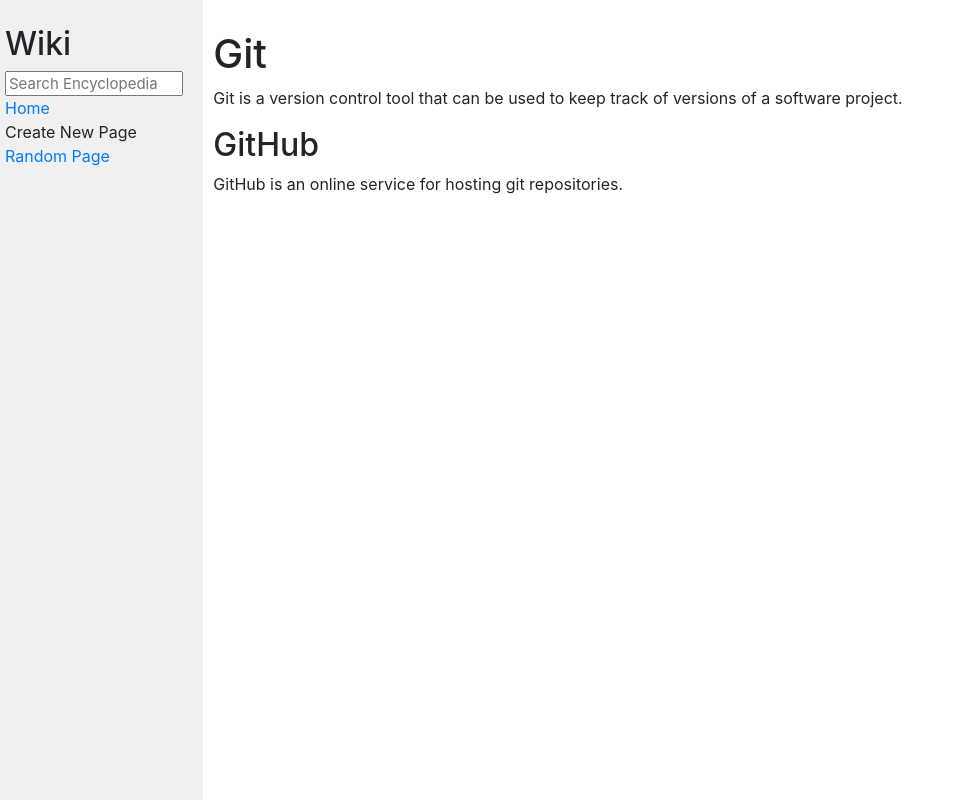
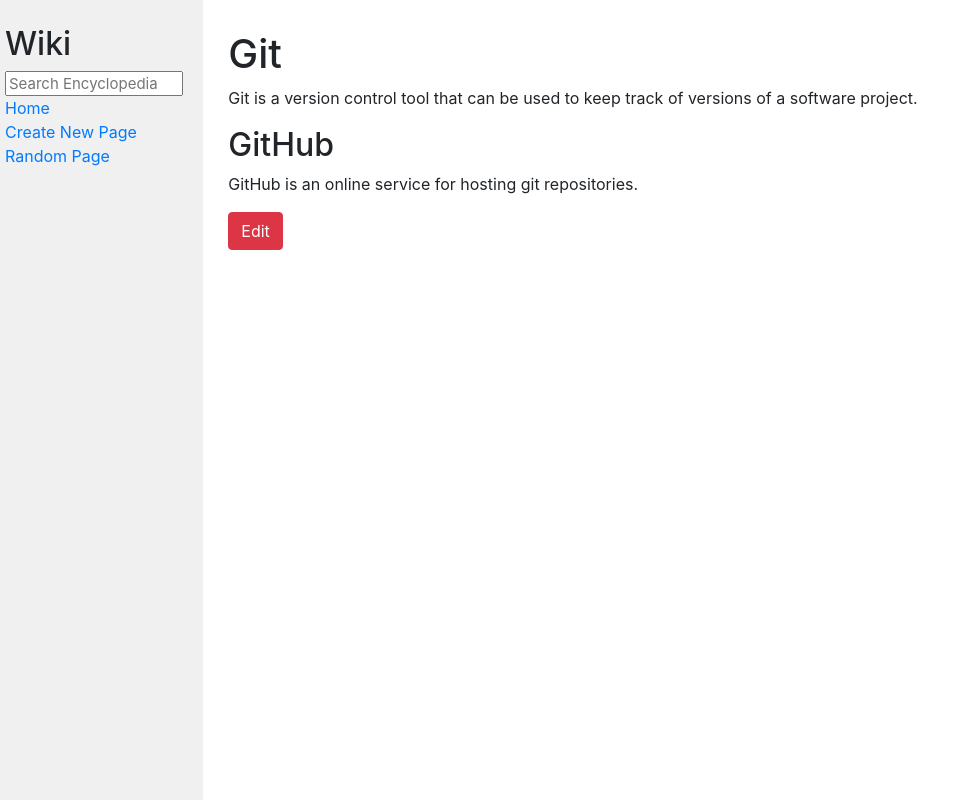
Before and after one commit to visualsoul/wiki, a Django app: page /wiki/Git in a window 1280 px wide. Shown: the whole page, without its empty margins (0-975 px from the left). Run offline with Django 3.2, Linux system fonts and the light colour scheme; some libraries are stand-ins or nearby versions.

Commit message:
Updated functionality

```diff
--- a/encyclopedia/static/encyclopedia/styles.css
+++ b/encyclopedia/static/encyclopedia/styles.css
@@ -36,3 +36,7 @@
 .sidebar h2 {
     margin-top: 5px;
 }
+
+.text_field {
+    width: 80%;
+}
--- a/encyclopedia/templates/encyclopedia/entry.html
+++ b/encyclopedia/templates/encyclopedia/entry.html
@@ -6,8 +6,14 @@
 
 {% block body %}
 
-    <div>
+    <div class="container">
         {{ html_data|safe }}
+
+        <form action="{% url 'edit' %}" method="POST">
+            {% csrf_token %}
+            <input type="hidden" name="title" value="{{ title }}">
+            <input type="submit" class="btn btn-danger" value="Edit">
+        </form>
     </div>
 
 {% endblock %}
--- a/encyclopedia/templates/encyclopedia/index.html
+++ b/encyclopedia/templates/encyclopedia/index.html
@@ -5,6 +5,7 @@
 {% endblock %}
 
 {% block body %}
+    <div class="container">
     <h1>All Pages</h1>
 
     <ul>
@@ -12,5 +13,5 @@
             <li><a href="{% url 'entry' entry %}">{{ entry }}</a></li>
         {% endfor %}
     </ul>
-
+    </div>
 {% endblock %}
--- a/encyclopedia/templates/encyclopedia/layout.html
+++ b/encyclopedia/templates/encyclopedia/layout.html
@@ -20,7 +20,7 @@
                     <a href="{% url 'index' %}">Home</a>
                 </div>
                 <div>
-                    Create New Page
+                    <a href="{% url 'create' %}">Create New Page</a>
                 </div>
                 <div>
                     <a href="{% url 'random_entry' %}">Random Page</a>
--- a/encyclopedia/urls.py
+++ b/encyclopedia/urls.py
@@ -6,5 +6,7 @@
     path("", views.index, name="index"),
     path("wiki/<str:title>", views.entry, name="entry"),
     path("search/", views.search, name="search"),
-    path("random/", views.random_entry, name="random_entry"),
+    path("create/", views.create, name="create"),
+    path("edit/", views.edit, name="edit"),
+    path("random/", views.random_entry, name="random_entry")
 ]
--- a/encyclopedia/views.py
+++ b/encyclopedia/views.py
@@ -1,11 +1,18 @@
 from django.shortcuts import render
 from django.urls import reverse
 from django.http import HttpResponseRedirect, Http404, HttpResponse
+from django import forms
 from . import util
 
 from markdown2 import Markdown
 import random
+
+
 md = Markdown()
+
+class CreateEntryForm(forms.Form):
+    entry_title = forms.CharField(widget=forms.TextInput(attrs={'class': "form-control"}))
+    entry_text = forms.CharField(widget=forms.Textarea(attrs={'class': "form-control"}))
 
 
 def index(request):
@@ -23,6 +30,31 @@
         })
     else:
         raise Http404(f"404 Error - Entry [{title}] doesn't exist!")
+
+
+def create(request):
+    if request.method == 'POST':
+        form = CreateEntryForm(request.POST)
+        if form.is_valid():
+            entry_title = form.cleaned_data['entry_title']
+            entry_text = form.cleaned_data['entry_text']
+            util.save_entry(title=entry_title, content=entry_text)
+            return HttpResponseRedirect(reverse('entry', args=[entry_title]))
+    return render(request, "encyclopedia/create.html", {
+        'form': CreateEntryForm()
+    })
+
+def edit(request):
+    if request.method == 'POST':
+        title = request.POST['title']
+        entry = util.get_entry(title)
+        form = CreateEntryForm(request.POST)
+        form.entry_title = title
+        form.entry_text = entry
+
+    return render(request, "encyclopedia/edit.html", {
+        'form': CreateEntryForm()
+    })
 
 
 def search(request):
```
